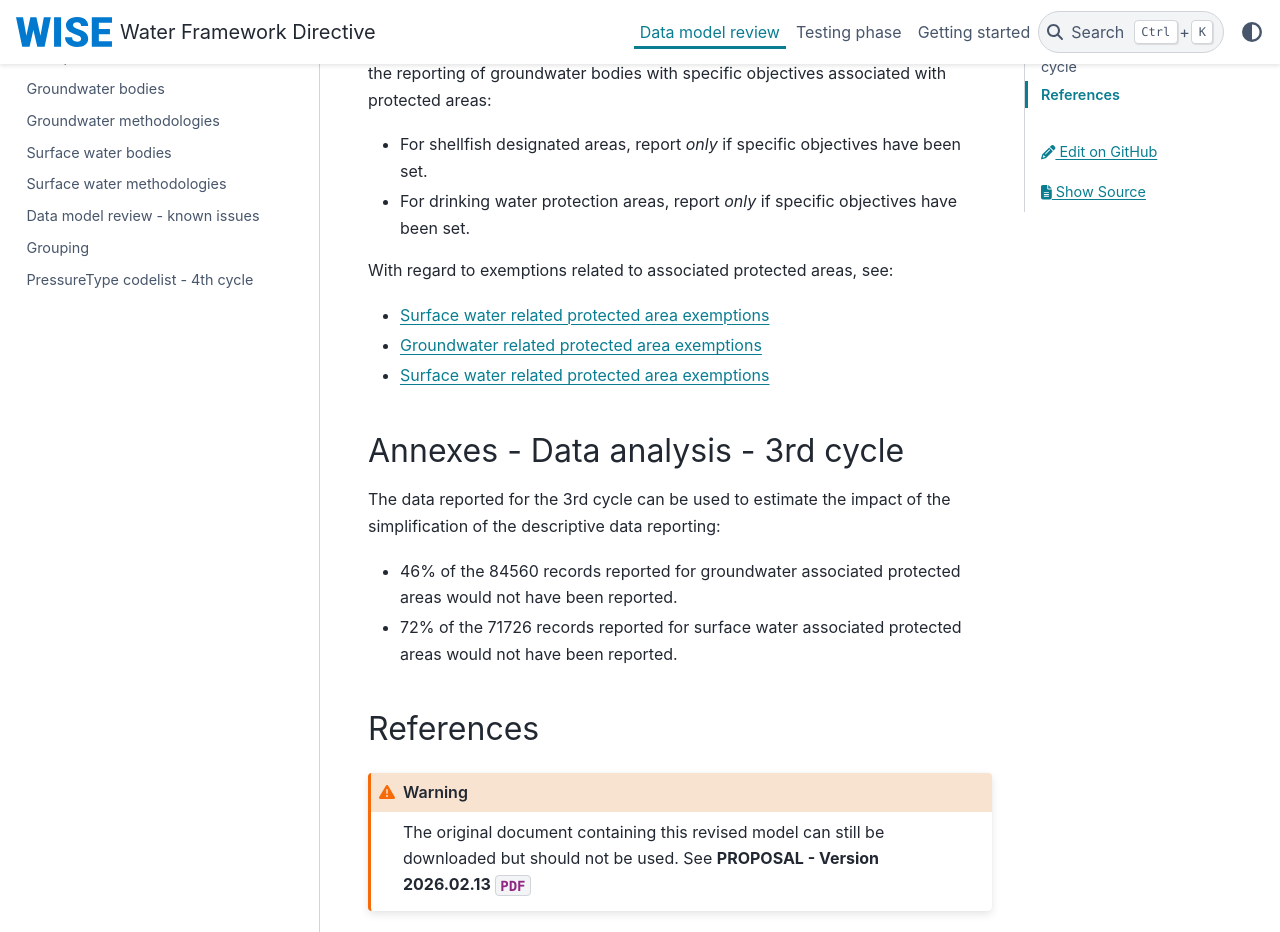
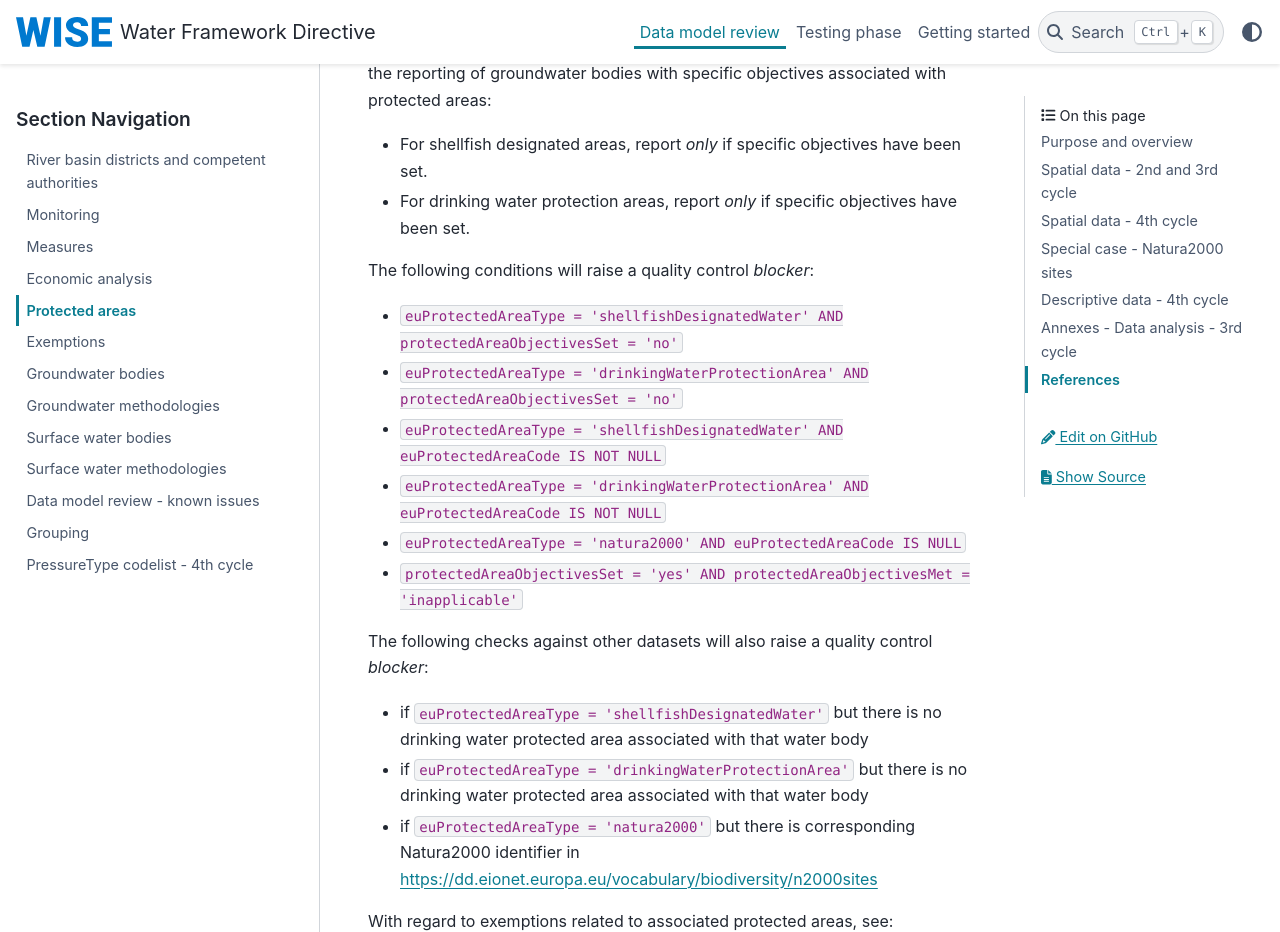
Before and after one commit to eeadata/WISE.WFD.Documentation, a Sphinx documentation site: the page built from docs/DataModelReview/WFDProtectedAreas.md, in a window 1280 px wide and 1400 px high, scrolled down 4795 px, cut to the strip 0-932 px from the top of the window. Built offline with Sphinx 7.4.7 and the PyData theme 0.15.4, drawn with Linux system fonts in a browser that asks for light colours; cross-references to code outside the pages are shown as plain code.

Commit message:
Update WFDProtectedAreas.md
Adding the Quality Control conditions.

````diff
--- a/docs/DataModelReview/WFDProtectedAreas.md
+++ b/docs/DataModelReview/WFDProtectedAreas.md
@@ -222,6 +222,25 @@
 :align: center
 ```
 
+The following conditions will raise a quality control *blocker*:
+
+* `euProtectedAreaType = 'shellfishDesignatedWater' AND protectedAreaObjectivesSet = 'no'`
+* `euProtectedAreaType = 'drinkingWaterProtectionArea' AND protectedAreaObjectivesSet = 'no'`
+* `euProtectedAreaType = 'shellfishDesignatedWater' AND euProtectedAreaCode IS NOT NULL`
+* `euProtectedAreaType = 'drinkingWaterProtectionArea' AND euProtectedAreaCode IS NOT NULL`
+* `euProtectedAreaType = 'natura2000' AND euProtectedAreaCode IS NULL`
+* `protectedAreaObjectivesSet = 'yes' AND protectedAreaObjectivesMet = 'inapplicable'`
+
+The following checks against other datasets will also raise a quality control *blocker*:
+
+* if `euProtectedAreaType = 'shellfishDesignatedWater'`
+  but there is no drinking water protected area associated with that water body
+* if `euProtectedAreaType = 'drinkingWaterProtectionArea'`
+  but there is no drinking water protected area associated with that water body
+* if `euProtectedAreaType = 'natura2000'`
+  but there is corresponding Natura2000 identifier in
+  https://dd.eionet.europa.eu/vocabulary/biodiversity/n2000sites
+
 With regard to exemptions related to associated protected areas, see:
 
 * {ref}`heading_wfd_exemptions_surface_water_bodies_protected_area_exemptions`
````
